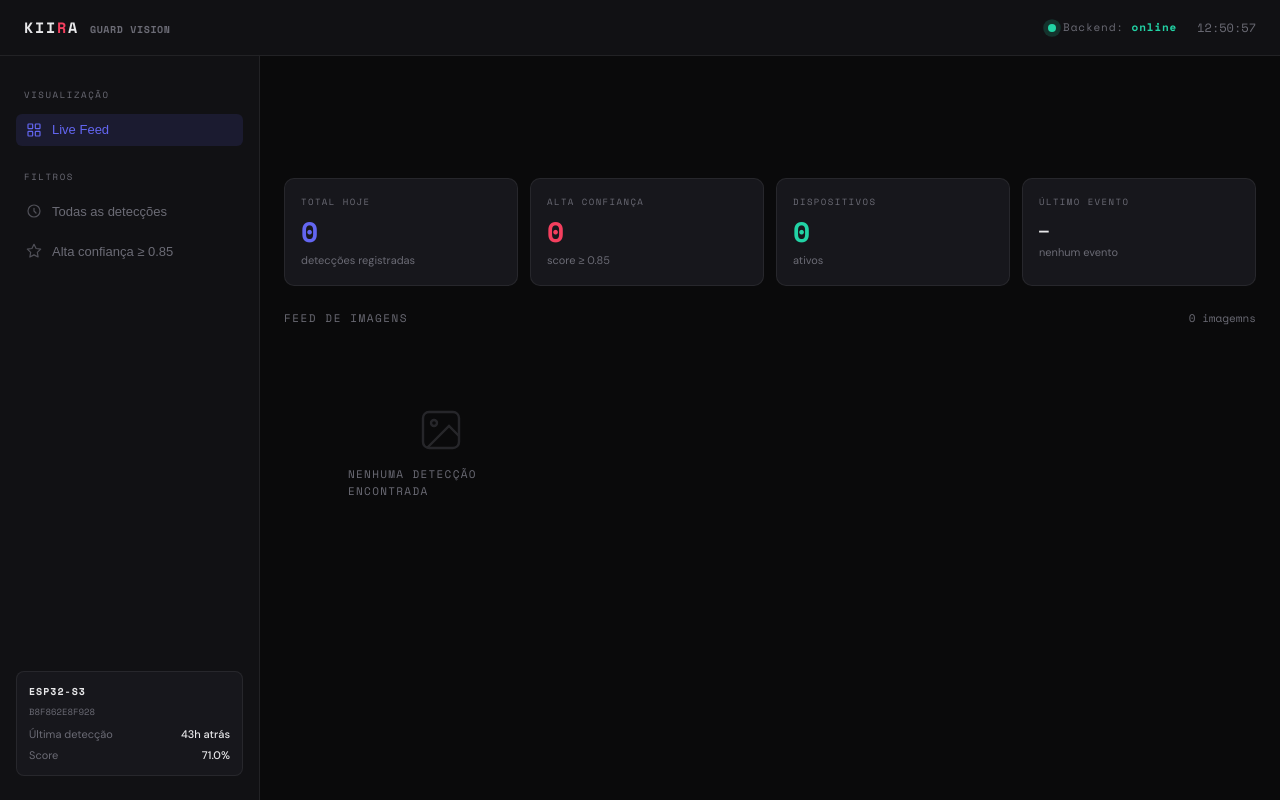
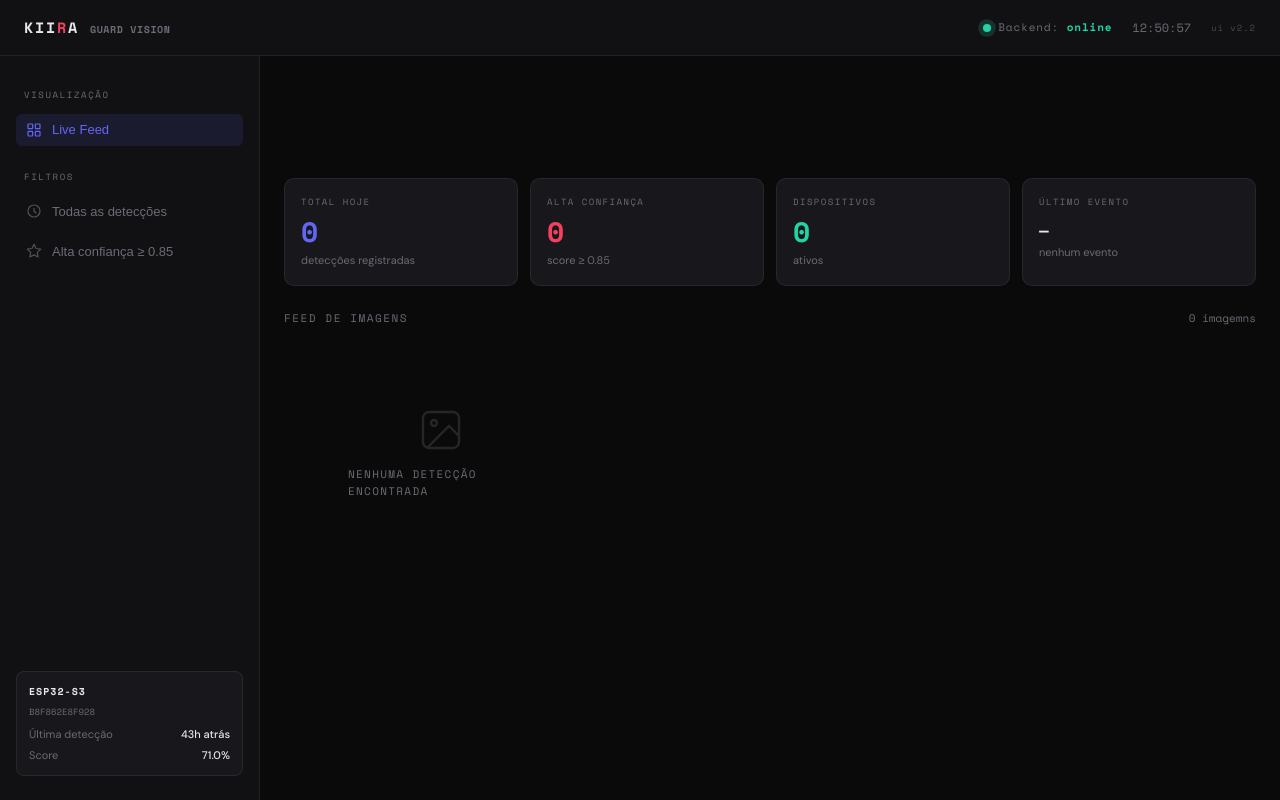
Before and after one commit to Lucas4lmeida/ESP-Guard-Vision, a FastAPI app: page / in a window 1280 px wide. Run offline with FastAPI, Linux system fonts and the light colour scheme; data comes from the database, SQL or seed files in the repository; data that the repository does not hold is empty.

Commit message:
Ajuste de bugs menores no dashboard.

```diff
--- a/backend/templates/dashboard.html
+++ b/backend/templates/dashboard.html
@@ -507,6 +507,7 @@
         <span>Backend: <b id="conn-text">conectando…</b></span>
       </div>
       <div class="clock" id="clock">--:--:--</div>
+      <div style="font-family:var(--mono);font-size:9px;letter-spacing:0.1em;color:var(--muted);opacity:0.6;">ui v2.2</div>
     </div>
   </header>
 
@@ -643,8 +644,16 @@
   updateClock();
 
   // ── Helpers ──────────────────────────────────────────────────────────────
+  // O backend grava em UTC. Se a string vier sem marcação de fuso (sem 'Z' nem
+  // offset), o navegador a interpretaria como horário LOCAL — mostrando UTC cru,
+  // 3h adiantado. Normalizamos: sem fuso explícito = UTC.
+  function parseTs(iso) {
+    if (typeof iso === 'string' && !/(?:Z|[+-]\d{2}:?\d{2})$/i.test(iso)) iso += 'Z';
+    return new Date(iso);
+  }
+
   function fmtTs(iso) {
-    const d = new Date(iso);
+    const d = parseTs(iso);
     return d.toLocaleString('pt-BR', {
       day: '2-digit', month: '2-digit',
       hour: '2-digit', minute: '2-digit', second: '2-digit', hour12: false
@@ -652,7 +661,7 @@
   }
 
   function fmtRelative(iso) {
-    const diff = Math.floor((Date.now() - new Date(iso)) / 1000);
+    const diff = Math.floor((Date.now() - parseTs(iso)) / 1000);
     if (diff < 5)   return 'agora mesmo';
     if (diff < 60)  return `${diff}s atrás`;
     if (diff < 3600) return `${Math.floor(diff/60)}min atrás`;
@@ -706,9 +715,9 @@
 
   function buildBboxSvg(boxStr) {
     const [bx, by, bw, bh] = boxStr.split(',').map(Number);
-    // A câmera captura VGA (640x480); mapeamos para o viewBox da imagem
+    // O firmware captura em XGA (1024x768); as boxes chegam neste espaço
     return `
-      <svg class="bbox-svg" viewBox="0 0 640 480" preserveAspectRatio="none">
+      <svg class="bbox-svg" viewBox="0 0 1024 768" preserveAspectRatio="none">
         <rect class="bbox-rect" x="${bx}" y="${by}" width="${bw}" height="${bh}"/>
       </svg>`;
   }
@@ -737,35 +746,42 @@
     }
 
     // Preserva cards existentes, insere novos no topo
-    const existingIds = new Set(
-      [...grid.querySelectorAll('.img-card')].map(el => Number(el.dataset.id))
-    );
-
-    const newCards = filtered.filter(d => !existingIds.has(d.id));
-    const isFirstLoad = existingIds.size === 0;
+    const existingIds = [...grid.querySelectorAll('.img-card')]
+      .map(el => Number(el.dataset.id));
+    const isFirstLoad = existingIds.length === 0;
 
     if (isFirstLoad) {
-      // primeiro load: renderiza tudo de uma vez
+      // primeiro load (ou troca de filtro): renderiza tudo de uma vez
       grid.innerHTML = '';
       filtered.slice(0, MAX_SHOW).forEach(d => grid.appendChild(renderCard(d, false)));
-    } else if (newCards.length > 0) {
-      // apenas insere os cards novos no topo; o restante fica intocado
-      newCards.reverse().forEach(d => {
-        grid.insertBefore(renderCard(d, true), grid.firstChild);
-      });
-      // remove excedentes do final
-      const allCards = grid.querySelectorAll('.img-card');
-      if (allCards.length > MAX_SHOW) {
-        for (let i = MAX_SHOW; i < allCards.length; i++) allCards[i].remove();
-      }
+      return;
     }
-    // sem novidades: não toca no grid
+
+    // "Novo" = ID ESTRITAMENTE MAIOR que o maior ID já exibido.
+    // (Antes era "qualquer ID fora do DOM", o que reciclava eternamente as
+    // linhas 21..50 da resposta — o grid só mantém MAX_SHOW=20 — causando a
+    // troca de imagens a cada poll.)
+    const maxDisplayedId = Math.max(...existingIds);
+    const newCards = filtered.filter(d => d.id > maxDisplayedId);
+
+    if (newCards.length === 0) return;   // sem novidades: não toca no grid
+
+    grid.querySelectorAll('.img-card.newest').forEach(el => el.classList.remove('newest'));
+
+    // insere do mais antigo para o mais novo, para o mais novo terminar no topo
+    newCards.sort((a, b) => a.id - b.id).forEach(d => {
+      grid.insertBefore(renderCard(d, true), grid.firstChild);
+    });
+
+    // remove excedentes do final
+    const allCards = grid.querySelectorAll('.img-card');
+    for (let i = MAX_SHOW; i < allCards.length; i++) allCards[i].remove();
   }
 
   // ── Stats ────────────────────────────────────────────────────────────────
   function updateStats() {
     const today = new Date().toDateString();
-    const todayDets = allDetections.filter(d => new Date(d.timestamp).toDateString() === today);
+    const todayDets = allDetections.filter(d => parseTs(d.timestamp).toDateString() === today);
     const highConf  = todayDets.filter(d => d.score >= 0.85);
 
     const devices = new Set(allDetections.map(d => d.device_id));
```
